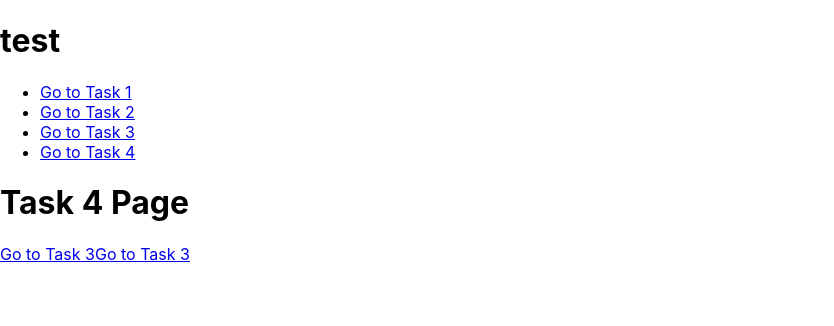
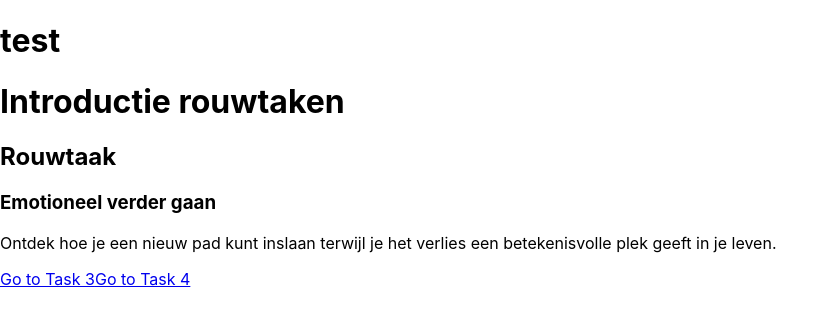
Before and after one commit to lisavanmansom/drop-heal-react, a React (Create React App) app in the folder my-app/: page /task4 in a window 1280 px wide. Shown: the top 326 px of the page, without its empty margins (0-834 px from the left). Built offline with nearby package versions, Linux system fonts and the light colour scheme.

Commit message:
#12 update 1 / html

```diff
--- a/my-app/src/App.js
+++ b/my-app/src/App.js
@@ -1,5 +1,5 @@
 import './App.css';
-import { Routes, Route, Link } from 'react-router-dom';
+import { Routes, Route } from 'react-router-dom';
 import Task1 from './intro-task/task1';
 import Task2 from './intro-task/task2';
 import Task3 from './intro-task/task3';
@@ -9,15 +9,6 @@ function App() {
   return (
       <div className="App">
         <h1>test</h1>
-        <nav>
-          <ul>
-            <li><Link to="/task1">Go to Task 1</Link></li>
-            <li><Link to="/task2">Go to Task 2</Link></li>
-            <li><Link to="/task3">Go to Task 3</Link></li>
-            <li><Link to="/task4">Go to Task 4</Link></li>
-          </ul>
-        </nav>
-
         <Routes>
           <Route path="/task1" element={<Task1 />} />
           <Route path="/task2" element={<Task2 />} />
--- a/my-app/src/intro-task/task1.js
+++ b/my-app/src/intro-task/task1.js
@@ -2,13 +2,30 @@ import './task.css';
 import React from 'react';
 import { Link } from 'react-router-dom';
 
-function Task1() {
+const MyComponent = () => {
+  const rt = "Rouwtaak"
+  const sub = "Het verlies aanvaarden";
+  const d = "Ontdek hoe je de realiteit van het verlies kunt omarmen.";
+
+  // Inner component
+  const Task1 = () => {
+    return (
+      <div>
+        <h2>{rt}</h2>
+        <h3>{sub}</h3>
+        <p>{d}</p>
+        <Link to="/task2">Go to Task 2</Link>
+      </div>
+    );
+  };
+
+  // Return outer component's structure, w. inner component
   return (
-    <div>
-      <h1>Task 1 Page</h1>
-      <Link to="/task2">Go to Task 2</Link>
-    </div>
+    <header>
+      <h1>Introductie rouwtaken</h1>
+      <Task1 /> {/* Rendering inner component */}
+    </header>
   );
-}
+};
 
-export default Task1;
+export default MyComponent;
--- a/my-app/src/intro-task/task2.js
+++ b/my-app/src/intro-task/task2.js
@@ -2,14 +2,31 @@ import './task.css';
 import React from 'react';
 import { Link } from 'react-router-dom';
 
-function Task2() {
+const MyComponent = () => {
+  const rt = "Rouwtaak"
+  const sub = "De pijn doorvoelen";
+  const d = "Sta jezelf toe om de pijn te voelen en leer om deze op jouw manier te verwerken.";
+
+  // Inner component
+  const Task2 = () => {
+    return (
+      <div>
+        <h2>{rt}</h2>
+        <h3>{sub}</h3>
+        <p>{d}</p>
+        <Link to="/task1">Go to Task 1</Link>
+        <Link to="/task3">Go to Task 3</Link>
+      </div>
+    );
+  };
+
+  // Return outer component's structure, w. inner component
   return (
-    <div>
-      <h1>Task 2 Page</h1>
-      <Link to="/task1">Go to Task 1</Link>
-      <Link to="/task3">Go to Task 3</Link>
-    </div>
+    <header>
+      <h1>Introductie rouwtaken</h1>
+      <Task2 /> {/* Rendering inner component */}
+    </header>
   );
-}
+};
 
-export default Task2;
+export default MyComponent;
--- a/my-app/src/intro-task/task3.js
+++ b/my-app/src/intro-task/task3.js
@@ -2,14 +2,31 @@ import './task.css';
 import React from 'react';
 import { Link } from 'react-router-dom';
 
-function Task3() {
+const MyComponent = () => {
+  const rt = "Rouwtaak"
+  const sub = "Verder in verandering";
+  const d = "Vind jouw weg in een wereld die nu anders is door het verlies van je dierbare.";
+
+  // Inner component
+  const Task3 = () => {
+    return (
+      <div>
+        <h2>{rt}</h2>
+        <h3>{sub}</h3>
+        <p>{d}</p>
+        <Link to="/task2">Go to Task 2</Link>
+        <Link to="/task4">Go to Task 4</Link>
+      </div>
+    );
+  };
+
+  // Return outer component's structure, w. inner component
   return (
-    <div>
-      <h1>Task 3 Page</h1>
-      <Link to="/task1">Go to Task 2</Link>
-      <Link to="/task3">Go to Task 4</Link>
-    </div>
+    <header>
+      <h1>Introductie rouwtaken</h1>
+      <Task3 /> {/* Rendering inner component */}
+    </header>
   );
-}
+};
 
-export default Task3;
+export default MyComponent;
--- a/my-app/src/intro-task/task4.js
+++ b/my-app/src/intro-task/task4.js
@@ -2,14 +2,31 @@ import './task.css';
 import React from 'react';
 import { Link } from 'react-router-dom';
 
-function Task4() {
+const MyComponent = () => {
+  const rt = "Rouwtaak"
+  const sub = "Emotioneel verder gaan";
+  const d = "Ontdek hoe je een nieuw pad kunt inslaan terwijl je het verlies een betekenisvolle plek geeft in je leven.";
+
+  // Inner component
+  const Task4 = () => {
+    return (
+      <div>
+        <h2>{rt}</h2>
+        <h3>{sub}</h3>
+        <p>{d}</p>
+        <Link to="/task3">Go to Task 3</Link>
+        <Link to="/task3">Go to Task 4</Link>
+      </div>
+    );
+  };
+
+  // Return outer component's structure, w. inner component
   return (
-    <div>
-      <h1>Task 4 Page</h1>
-      <Link to="/task3">Go to Task 3</Link>
-      <Link to="/task3">Go to Task 3</Link>
-    </div>
+    <header>
+      <h1>Introductie rouwtaken</h1>
+      <Task4 /> {/* Rendering inner component */}
+    </header>
   );
-}
+};
 
-export default Task4;
+export default MyComponent;
```
Also changed, not shown: my-app/src/logo.svg (deleted).
